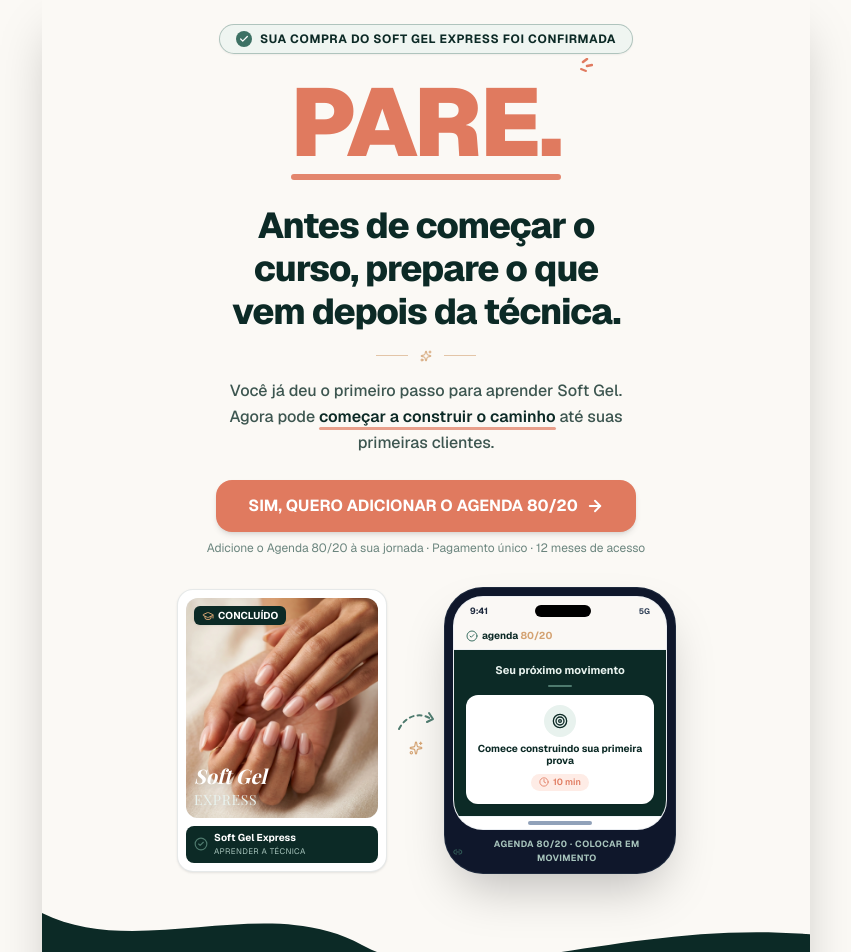
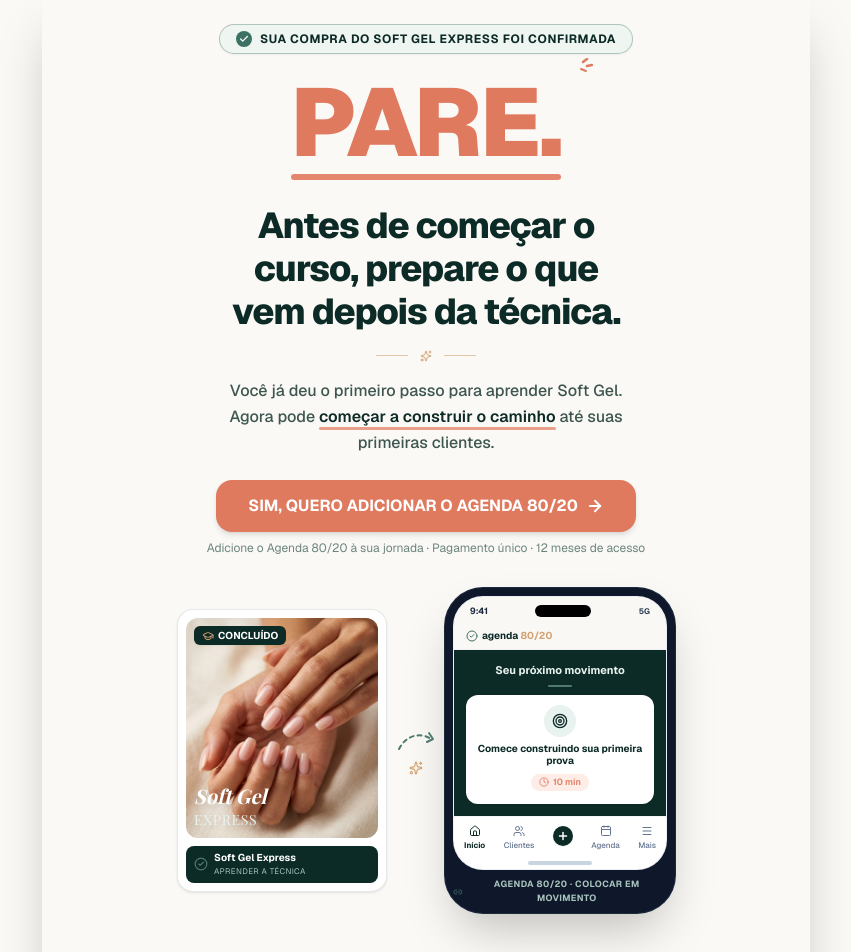
Before and after one commit to LuizAlbClaus/agenda-8020, a Next.js app: page /upsell in a window 1280 px wide. Shown: the top 952 px of the page, without its empty margins (214-1065 px from the left). Built offline with nearby package versions, Linux system fonts and the light colour scheme; no server answers.

Commit message:
feat(upsell): refine upsell hero layout and add test coverage in e2e spec

```diff
--- a/components/upsell/upsell-hero.tsx
+++ b/components/upsell/upsell-hero.tsx
@@ -1,7 +1,7 @@
 "use client";
 
 import Image from "next/image";
-import { Check, ArrowRight, Clock, Target, CheckCircle2, GraduationCap, Link2, Sparkles } from "lucide-react";
+import { Check, ArrowRight, Clock, Target, CheckCircle2, GraduationCap, Link2, Sparkles, Home, Users, Plus, Calendar, Menu } from "lucide-react";
 import { trackFunnelEvent } from "@/lib/client-analytics";
 
 interface UpsellHeroProps {
@@ -180,9 +180,32 @@ export function UpsellHero({ checkoutUrl }: UpsellHeroProps) {
               </div>
             </div>
 
+            {/* Bottom Tab Bar (matching 1.png) */}
+            <div className="pt-2 pb-1.5 px-2.5 flex items-center justify-between bg-white border-t border-slate-100 text-[8px] text-slate-500 font-medium">
+              <div className="flex flex-col items-center gap-0.5 text-[#0C2A26] font-bold">
+                <Home className="size-3 text-[#0C2A26]" />
+                <span>Início</span>
+              </div>
+              <div className="flex flex-col items-center gap-0.5">
+                <Users className="size-3" />
+                <span>Clientes</span>
+              </div>
+              <div className="size-5 rounded-full bg-[#0C2A26] text-white flex items-center justify-center -mt-1 shadow-xs">
+                <Plus className="size-3 stroke-[3]" />
+              </div>
+              <div className="flex flex-col items-center gap-0.5">
+                <Calendar className="size-3" />
+                <span>Agenda</span>
+              </div>
+              <div className="flex flex-col items-center gap-0.5">
+                <Menu className="size-3" />
+                <span>Mais</span>
+              </div>
+            </div>
+
             {/* Bottom Bar Indicator */}
-            <div className="py-1 flex justify-center bg-white border-t border-slate-100">
-              <div className="w-16 h-1 bg-slate-400 rounded-full" />
+            <div className="py-1 flex justify-center bg-white">
+              <div className="w-16 h-1 bg-slate-300 rounded-full" />
             </div>
           </div>
 
```
Also changed, not shown: 1 other file (tests, documents, lock files or other folders).
